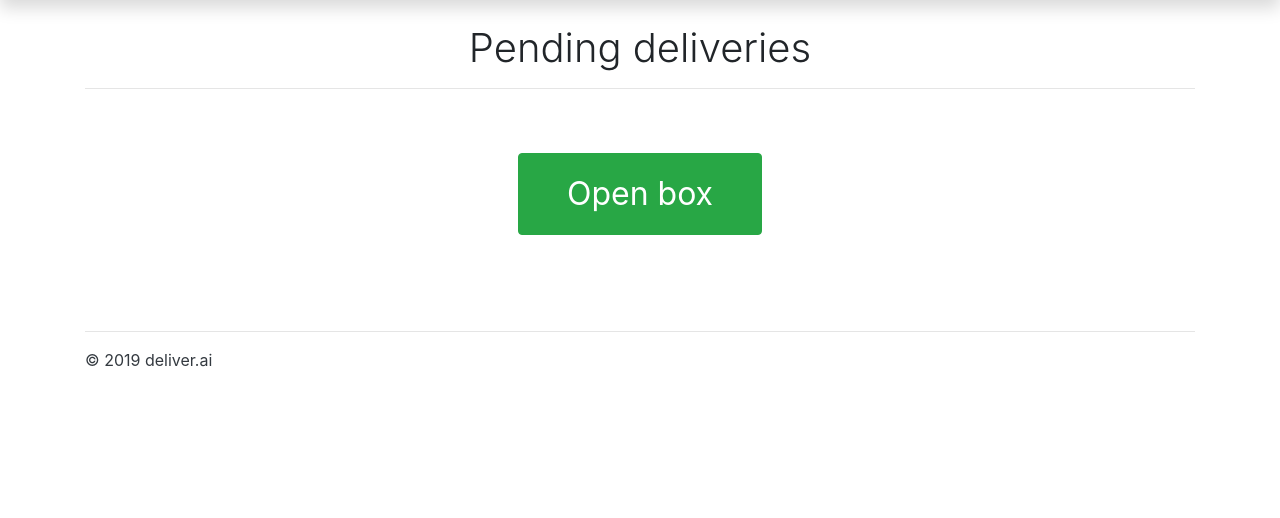
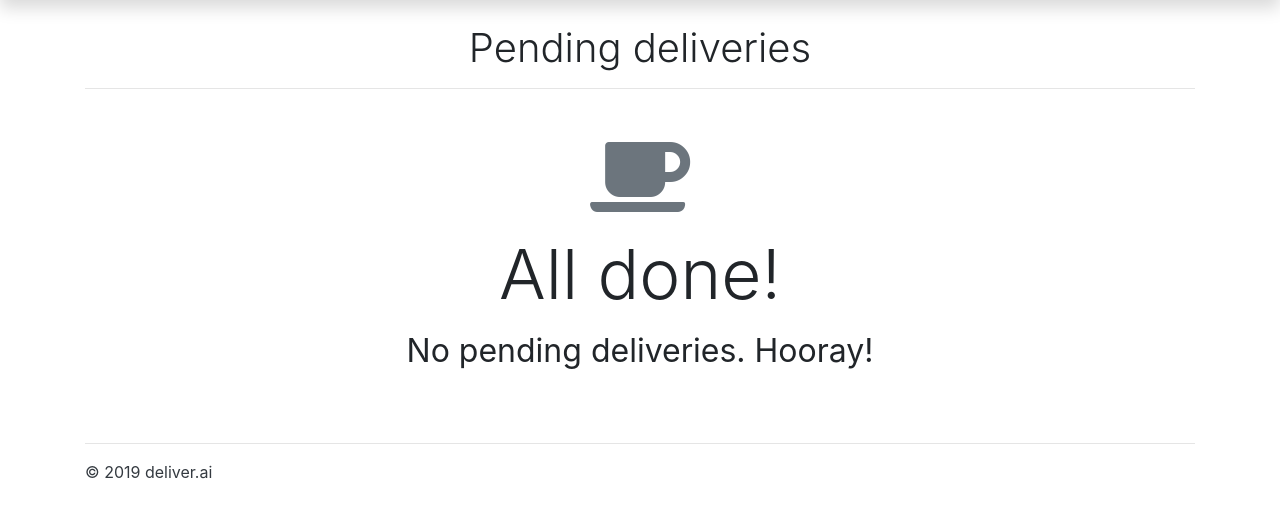
Before and after one commit to JMaio/deliver.ai, a Flask app: page /receive/ in a window 1280 px wide. Shown: the part 56-574 px from the top of the page. Run offline with Flask 2, Linux system fonts and the light colour scheme; a user stored in the database is signed in; some libraries are stand-ins or nearby versions.

Commit message:
update receiving deliveries

```diff
--- a/flask_app/app.py
+++ b/flask_app/app.py
@@ -1,7 +1,7 @@
 import datetime
 
 from flask import Flask, render_template, request, url_for, \
-    render_template_string
+    render_template_string, abort
 from flask_sqlalchemy import SQLAlchemy
 from flask_user import login_required, UserManager, UserMixin, current_user
 
@@ -110,10 +110,16 @@ def create_app():
     @app.route('/send/')
     def send():
         user = get_current_user_as_person()
-        if user:
-            r = office_map.get_without_me(user)
-        else:
-            r = office_map.get()
+        if not user:
+            return error_page(
+                error='',
+                icon="fas fa-paper-plane",
+                line1="Nothing here!",
+                line2="Please sign in or register to start sending.",
+                button_text="Home page",
+                button_href=url_for('index'),
+            )
+        r = office_map.get_without_me(user)
         return render_template(
             'send/index.html',
             recipients=r,
@@ -221,16 +227,25 @@ def create_app():
 
     @app.route('/receive/')
     def receive():
+        user = get_current_user_as_person()
+        if not user:
+            return error_page(
+                error='',
+                icon="fas fa-paper-plane",
+                line1="Nothing here!",
+                line2="Please sign in or register to view your deliveries.",
+                button_text="Home page",
+                button_href=url_for('index'),
+            )
         return render_template(
             'receive.html',
-            # username=username,
+            pending_tickets=tickets.get_received(user)
             # offices=offices,
         )
 
     @app.route('/history/')
     def history():
         user = get_current_user_as_person()
-        sent, received = tickets.get_sent(user), tickets.get_received(user)
         if not user:
             return error_page(
                 error='',
@@ -240,7 +255,8 @@ def create_app():
                 button_text="Home page",
                 button_href=url_for('index')
             )
-        elif not sent and not received:
+        sent, received = tickets.get_sent(user), tickets.get_received(user)
+        if not sent and not received:
             return error_page(
                 error='',
                 icon="fas fa-ticket-alt",
@@ -253,16 +269,18 @@ def create_app():
             return render_template(
                 'history.html',
                 user=user,
-                sent=list(sent),
-                received=list(received),
+                sent=sent,
+                received=received,
             )
 
-    @app.route('/login/', methods=['GET', 'POST'])
-    def login():
-        if request.method == 'POST':
-            # TODO authenticate the user
-            pass
-        return "this is a login screen"
+    @app.route('/user/<string:username>')
+    def user_page(username):
+        if not office_map.in_map(username):
+            abort(404)
+        return render_template(
+            'user_page.html',
+            user=office_map.get(username),
+        )
 
     @app.route('/tickets/')
     def show_tickets():
--- a/flask_app/deliverai_utils.py
+++ b/flask_app/deliverai_utils.py
@@ -92,10 +92,10 @@ class TicketRegister:
         #     return self.tickets[user]
 
     def get_sent(self, user):
-        return filter(lambda x: x.sender == user, self.tickets)
+        return list(filter(lambda x: x.sender == user, self.tickets))
 
     def get_received(self, user):
-        return filter(lambda x: x.recipient == user, self.tickets)
+        return list(filter(lambda x: x.recipient == user, self.tickets))
 
 
 class Bot:
--- a/flask_app/templates/history.html
+++ b/flask_app/templates/history.html
@@ -1,11 +1,9 @@
 {% extends "base.html" %}
 
 {% block content %}
-    <h1 class="text-center font-weight-light font-italic">Your details</h1>
-    {% include "components/user_info_card.html" %}
+    <h1 class="text-center font-weight-light font-italic">Your tickets</h1>
     <hr>
     <div class="container">
-        <h2 class="text-center font-italic">Past tickets</h2>
         <div class="row">
             <div class="col col-12 col-sm-6">
                 <div class="card">
--- a/flask_app/templates/receive.html
+++ b/flask_app/templates/receive.html
@@ -1,11 +1,41 @@
 {% extends 'base.html' %}
 
 {% block content %}
-    <h1 class="mb-3 text-center" style="font-weight: 300">Pending deliveries</h1>
+    <h1 class="mb-3 text-center" style="font-weight: 300">Pending
+        deliveries</h1>
     <hr>
-    <div class="text-center">
-        <button id="btn-open-box" class="btn btn-success my-5 px-5 py-3"
-                style="font-size: 2rem" onclick="send_cmd('OPEN')">Open box
-        </button>
-    </div>
+    {% if pending_tickets | length == 0 %}
+        <div class="container text-center d-flex flex-column justify-content-center my-5"
+             id="error">
+            <div>
+                <i class="fas fa-coffee fa-5x text-muted mb-3"></i>
+                <h1 class="font-weight-light mb-3"
+                    style="font-size: 52pt">All done!</h1>
+                <h2 class="font-weight-normal mb-4">No pending deliveries.
+                    Hooray!</h2>
+            </div>
+        </div>
+    {% else %}
+        <ul class="list-group d-flex justify-content-center mx-auto"
+            style="max-width: 400px">
+
+            {% for ticket in pending_tickets %}
+                <li class="list-group-item d-flex justify-content-between align-items-center">
+                    <span class="text-monospace">[{{ ticket.created.strftime("%H:%M") }}]</span>
+                    <span>{{ ticket.sender.name }}</span>
+                    <span>{{ ticket.message }}</span>
+                    <span class="badge badge-primary badge-pill">14</span>
+                </li>
+            {% endfor %}
+            {#        <li class="list-group-item">Dapibus ac facilisis in</li>#}
+            {#        <li class="list-group-item">Morbi leo risus</li>#}
+            {#        <li class="list-group-item">Porta ac consectetur ac</li>#}
+            {#        <li class="list-group-item">Vestibulum at eros</li>#}
+        </ul>
+        <div class="text-center">
+            <button id="btn-open-box" class="btn btn-success my-5 px-5 py-3"
+                    style="font-size: 2rem" onclick="send_cmd('OPEN')">Confirm
+            </button>
+        </div>
+    {% endif %}
 {% endblock %}
```
Also changed, not shown: flask_app/templates/user_page.html (added, +8 -0 lines).
